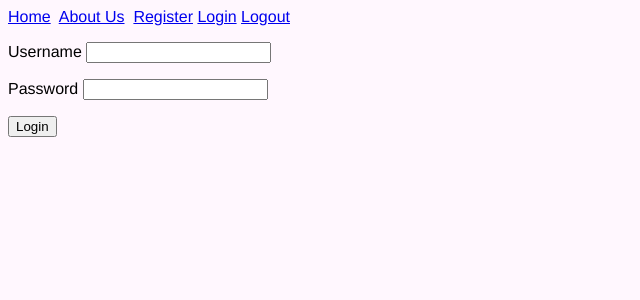
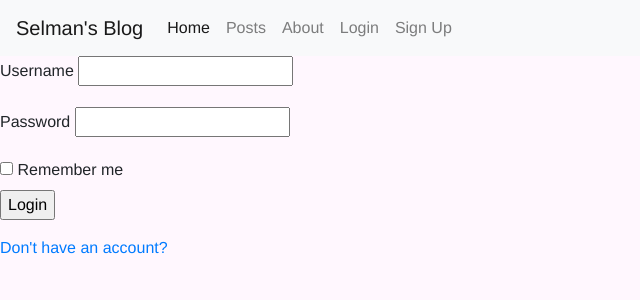
Before and after one commit to selmantabet/dynamic-website, a Flask app: page /login in a window 1280 px wide. Shown: the top 300 px of the page, without its empty margins (0-640 px from the left). Run offline with Flask 3, Linux system fonts and the light colour scheme.

Commit message:
Functionality update

```diff
--- a/blog/__init__.py
+++ b/blog/__init__.py
@@ -10,9 +10,11 @@ app.config['SECRET_KEY'] = '64c81e139e3c113ecf8393abeaf83028196ca82e2acf2a3a'
 # DB Connection changed to mysql
 basedir = os.path.abspath(os.path.dirname(__file__))
 app.config.from_object(cfg)
-print("DB URI: ", app.config['SQLALCHEMY_DATABASE_URI'])
+
 # print("Tracking: ", app.config['SQLALCHEMY_TRACK_MODIFICATIONS'])
 db = SQLAlchemy(app)
-
+with app.app_context():
+    db.create_all()
+    print("DB created at ", app.config['SQLALCHEMY_DATABASE_URI'])
 login_manager = LoginManager()
 login_manager.init_app(app)
--- a/blog/routes.py
+++ b/blog/routes.py
@@ -1,7 +1,7 @@
 from flask import render_template, url_for, request, redirect, flash
 from blog import app
 from blog.forms import RegistrationForm, LoginForm
-from flask_login import login_user, logout_user, current_user
+from flask_login import login_user, logout_user, current_user, login_required
 
 
 @app.route("/")
@@ -9,7 +9,7 @@ from flask_login import login_user, logout_user, current_user
 def home():
     from blog.models import Post
     posts = Post.query.all()
-    return render_template('home.html', posts=posts)
+    return render_template('home.html', posts=posts, current_user=current_user)
 
 
 @app.route("/about")
@@ -49,17 +49,31 @@ def login():
     if form.validate_on_submit():
         from blog.models import User
         user = User.query.filter_by(username=form.username.data).first()
+        remember = True if request.form.get('remember') else False
         if user is not None and user.verify_password(form.password.data):
-            login_user(user)
-            flash('You\'ve successfully logged in,' +
-                  ' ' + current_user.username + '!')
+            login_user(user, remember=remember)
+            flash(f'You have successfully logged in, {current_user.username}!')
             return redirect(url_for('home'))
         flash('Invalid username or password.')
     return render_template('login.html', title='Login', form=form)
 
 
 @app.route("/logout")
+@login_required
 def logout():
+    flash(f'You have successfully logged out, {current_user.username}!')
     logout_user()
-    flash('You\'re now logged out. Thanks for your visit!')
+    # flash('You are now logged out. Thanks for your visit!')
     return redirect(url_for('home'))
+
+
+@app.route("/account")
+@login_required
+def account():
+    return render_template('account.html', title='Account Settings')
+
+
+@app.route("/create")
+@login_required
+def create():
+    return render_template('create.html', title='Create Post')
--- /dev/null
+++ b/blog/templates/account.html
@@ -0,0 +1,3 @@
+{% extends "layout.html" %} {% block content %}
+<h1>Account Settings</h1>
+{% endblock content %}
--- /dev/null
+++ b/blog/templates/create.html
@@ -0,0 +1,3 @@
+{% extends "layout.html" %} {% block content %}
+<h1>Create a post :)</h1>
+{% endblock content %}
--- a/blog/templates/layout.html
+++ b/blog/templates/layout.html
@@ -1,35 +1,124 @@
 <!DOCTYPE html>
 <html>
   <head>
-<meta charset="utf-8">
+    <meta charset="utf-8" />
+    <link
+      rel="stylesheet"
+      href="https://cdn.jsdelivr.net/npm/bootstrap@4.3.1/dist/css/bootstrap.min.css"
+      integrity="sha384-ggOyR0iXCbMQv3Xipma34MD+dH/1fQ784/j6cY/iJTQUOhcWr7x9JvoRxT2MZw1T"
+      crossorigin="anonymous"
+    />
     <link rel=stylesheet type=text/css href="{{ url_for('static',
     filename='style.css') }}">
     <title>Let's Blog!</title>
   </head>
   <body>
-<div id="header">
+    <nav class="navbar navbar-expand-lg navbar-light bg-light">
+      <a class="navbar-brand" href="#">Selman's Blog</a>
+      <button
+        class="navbar-toggler"
+        type="button"
+        data-toggle="collapse"
+        data-target="#navbarNav"
+        aria-controls="navbarNav"
+        aria-expanded="false"
+        aria-label="Toggle navigation"
+      >
+        <span class="navbar-toggler-icon"></span>
+      </button>
+      <div class="collapse navbar-collapse" id="navbarNav">
+        <ul class="navbar-nav">
+          <li class="nav-item active">
+            <a class="nav-link" href="{{ url_for('home') }}"
+              >Home <span class="sr-only">(current)</span></a
+            >
+          </li>
+          <li class="nav-item">
+            <a class="nav-link" href="#">Posts</a>
+          </li>
+          <li class="nav-item">
+            <a class="nav-link" href="{{ url_for('about') }}">About</a>
+          </li>
+          {% if not (current_user.is_authenticated and current_user.is_active)%}
+          <li class="nav-item">
+            <a class="nav-link" href="{{ url_for('login') }}">Login</a>
+          </li>
+          <li class="nav-item">
+            <a class="nav-link" href="{{ url_for('register') }}">Sign Up</a>
+          </li>
+          <!-- <div class="login-container">
+            <form method="POST" action="login">
+              <input type="text" placeholder="Email" name="email" />
+              <input type="password" placeholder="Password" name="password" />
+              <button type="submit">Login</button>
+            </form>
+          </div> -->
+          {% else %}
+          <li>
+            <a class="nav-link" href="{{ url_for('account') }}">
+              Account Settings
+            </a>
+          </li>
+          <li>
+            <a class="nav-link" href="{{ url_for('create') }}"> Create Post </a>
+          </li>
+          <li>
+            <a
+              href="logout"
+              class="btn btn-default nav-item"
+              role="button"
+              aria-pressed="true"
+              >Logout</a
+            >
+          </li>
+
+          {% endif %}
+
+          <!-- <li class="nav-item">
+            <a
+              class="nav-link disabled"
+              href="#"
+              tabindex="-1"
+              aria-disabled="true"
+              >Disabled</a
+            >
+          </li> -->
+        </ul>
+      </div>
+    </nav>
+    <!-- <div id="header">
       <a href="{{ url_for('home') }}" class="header">Home</a>&nbsp
       <a href="{{ url_for('about') }}" class="header">About Us</a>&nbsp
       <a href="{{ url_for('register') }}" class="header">Register</a>
       <a href="{{ url_for('login') }}" class="header">Login</a>
       <a href="{{ url_for('logout') }}" class="header">Logout</a>
-</div>
+    </div> -->
 
     <div>
-{% with messages = get_flashed_messages() %}
-  {% if messages %}
-    <ul class=flashes>
+      {% with messages = get_flashed_messages() %} {% if messages %}
+      <ul class="flashes">
         {% for message in messages %}
         <li>{{ message }}</li>
         {% endfor %}
       </ul>
-  {% endif %}
-{% endwith %}
+      {% endif %} {% endwith %}
     </div>
 
-<div id="content">
-{% block content %}
-{% endblock %}
-</div>
+    <div id="content">{% block content %} {% endblock %}</div>
+    <script
+      src="https://code.jquery.com/jquery-3.3.1.slim.min.js"
+      integrity="sha384-q8i/X+965DzO0rT7abK41JStQIAqVgRVzpbzo5smXKp4YfRvH+8abtTE1Pi6jizo"
+      crossorigin="anonymous"
+    ></script>
+    <script
+      src="https://cdn.jsdelivr.net/npm/popper.js@1.14.7/dist/umd/popper.min.js"
+      integrity="sha384-UO2eT0CpHqdSJQ6hJty5KVphtPhzWj9WO1clHTMGa3JDZwrnQq4sF86dIHNDz0W1"
+      crossorigin="anonymous"
+    ></script>
+    <script
+      src="https://cdn.jsdelivr.net/npm/bootstrap@4.3.1/dist/js/bootstrap.min.js"
+      integrity="sha384-JjSmVgyd0p3pXB1rRibZUAYoIIy6OrQ6VrjIEaFf/nJGzIxFDsf4x0xIM+B07jRM"
+      crossorigin="anonymous"
+    ></script>
   </body>
 </html>
--- a/blog/templates/login.html
+++ b/blog/templates/login.html
@@ -1,9 +1,15 @@
-{% extends "layout.html" %}
-{% block content %}
+{% extends "layout.html" %} {% block content %}
 <form method="POST" action="">
   {{ form.csrf_token }}
   <p>{{ form.username.label }} {{ form.username }}</p>
   <p>{{ form.password.label }} {{ form.password }}</p>
-  <p><input type="submit" value="Login"></p>
+  <div class="field">
+    <label class="checkbox">
+      <input type="checkbox" name="remember" />
+      Remember me
+    </label>
+  </div>
+  <p><input type="submit" value="Login" /></p>
+  <p><a href="{{url_for('register')}}">Don't have an account?</a></p>
 </form>
 {% endblock content %}
```
Also changed, not shown: blog/templates/register.html (+5 -9 lines). Lines whose indentation alone changed are shown as unchanged.
